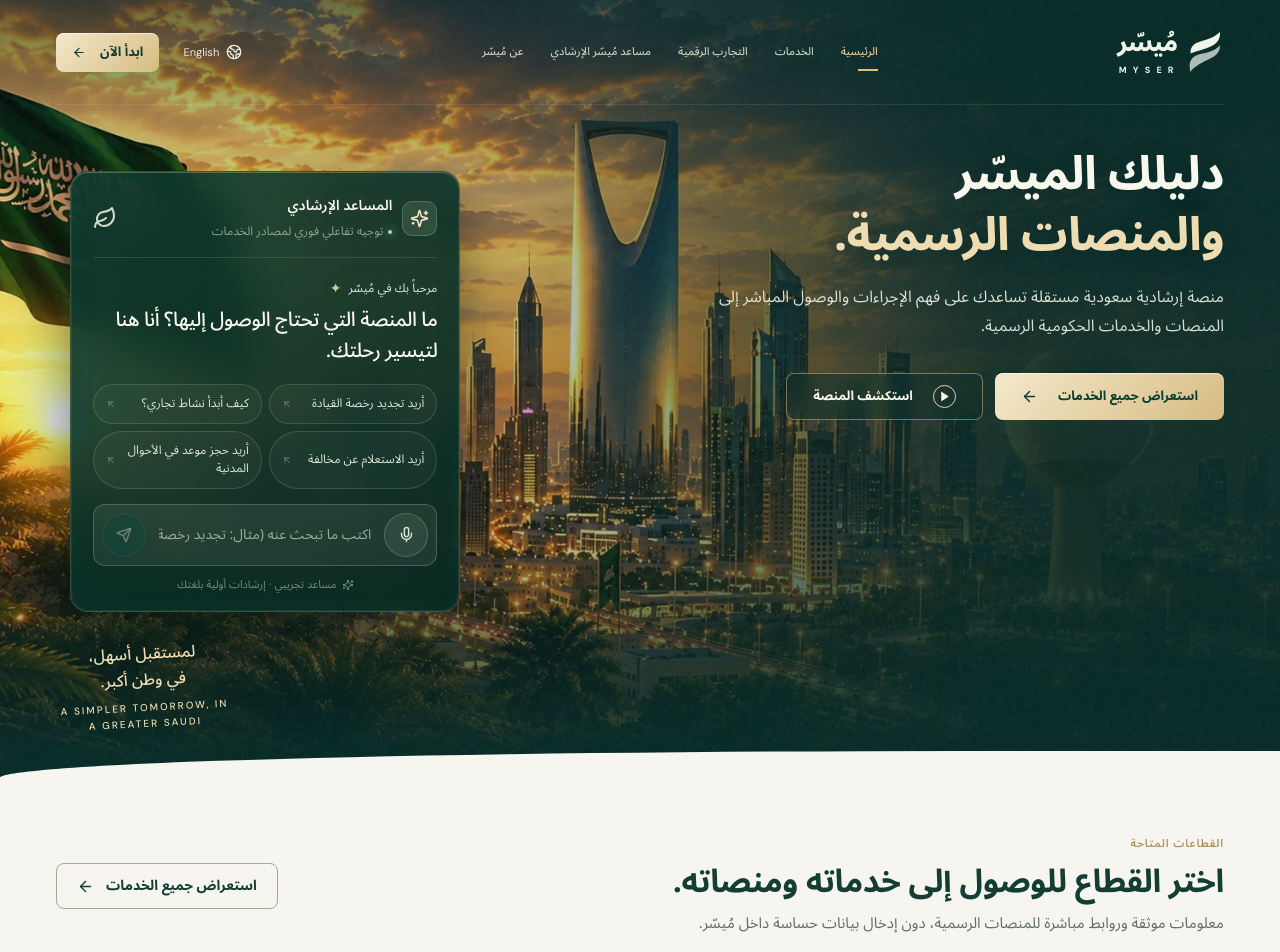
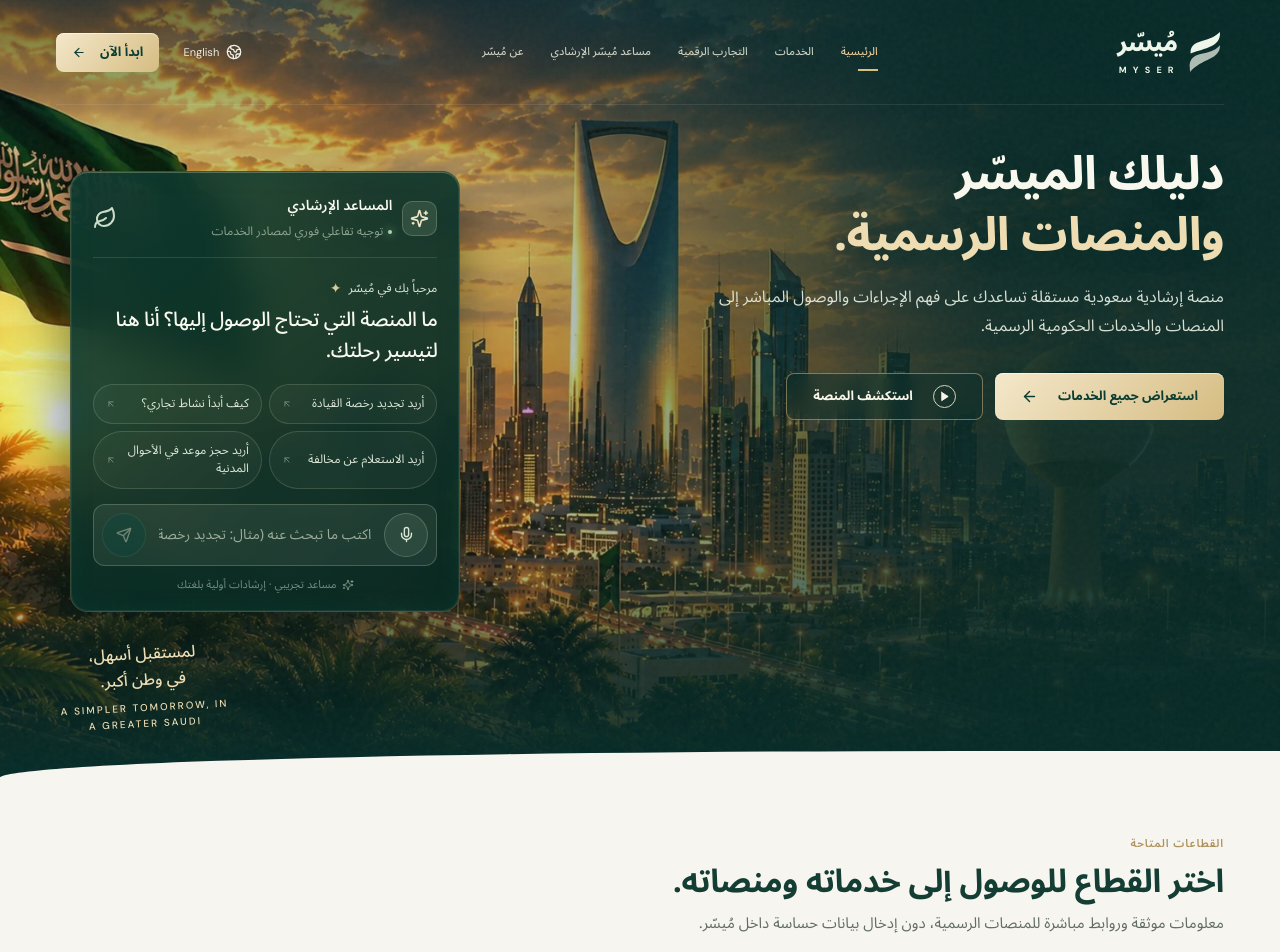
Before and after one commit to manaralnuqaydan/MYSER, a Next.js app: page / in a window 1280 px wide. Shown: the top 952 px of the page. Built offline with nearby package versions, Linux system fonts and the light colour scheme.

Commit message:
حذف زر «استعراض جميع الخدمات» المكرر من قسم القطاعات
Co-Authored-By: Claude Opus 5.5 (1M context) <noreply@anthropic.com>
Claude-Session: https://claude.ai/code/session_015FbgM1Z8J6t9KwWTCFUJPq

```diff
--- a/components/Homepage.tsx
+++ b/components/Homepage.tsx
@@ -469,13 +469,6 @@ export default function Homepage() {
               <h2>{t.sectorTitle}</h2>
               <p>{t.sectorSub}</p>
             </div>
-            <button
-              className="button button-outline"
-              onClick={() => openServices()}
-            >
-              {t.all}
-              {direction}
-            </button>
           </motion.div>
           <div className="sector-grid">
             {directorySectors.map((item, i) => {
```
